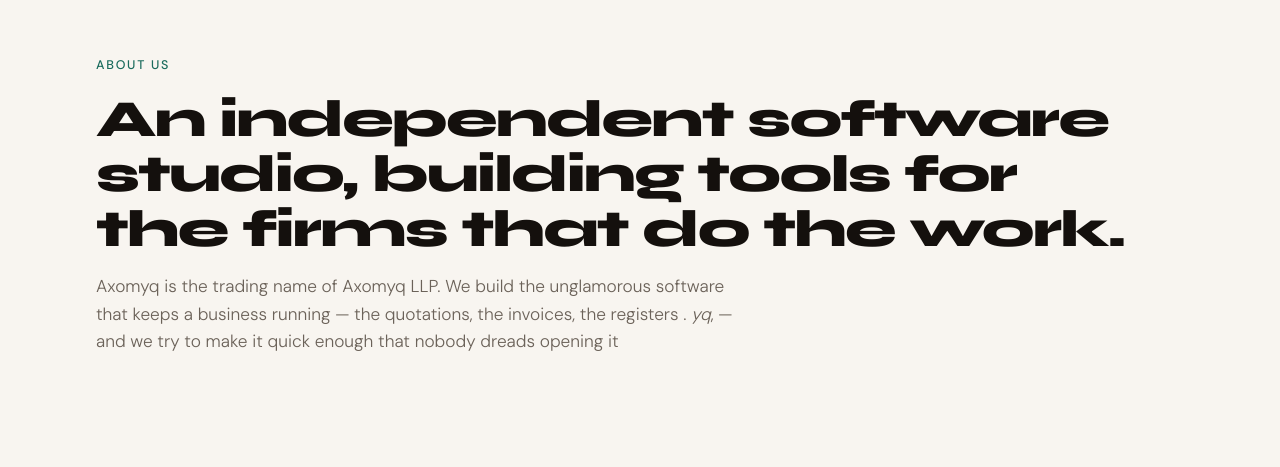
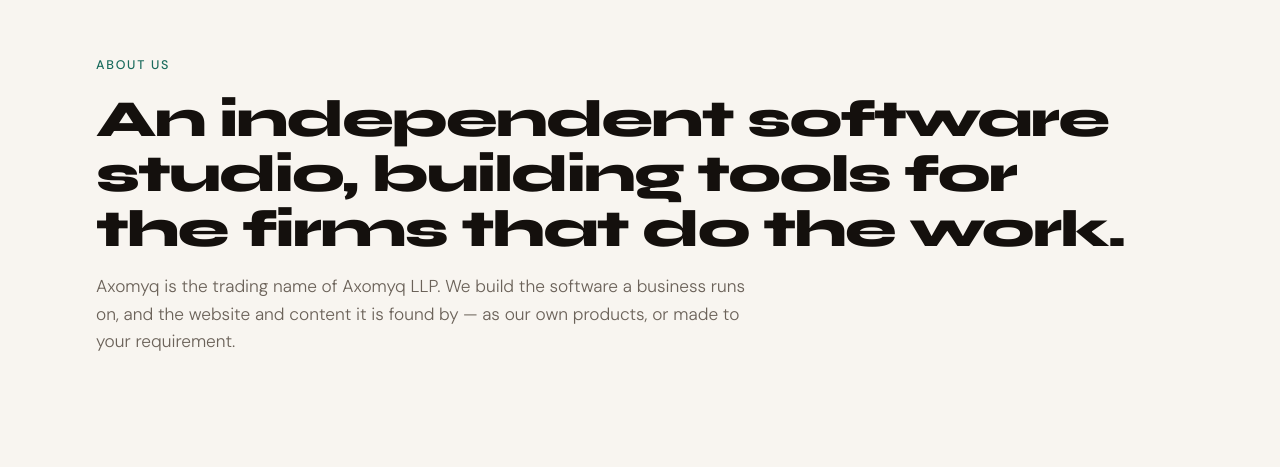
Before and after one commit to axomyq/axomyq-website, a plain HTML site: page about.html in a window 1280 px wide. Shown: the part 94-561 px from the top of the page. Drawn offline with Linux system fonts and the light colour scheme.

Commit message:
Revise About Us section for clarity and focus

```diff
--- a/about.html
+++ b/about.html
@@ -44,7 +44,7 @@
 <section class="page-head"><div class="shell">
   <span class="eyebrow rise">About us</span>
   <h1 class="title rise rise-2">An independent software studio, building tools for the firms that do the work.</h1>
-  <p class="lede rise rise-3">Axomyq is the trading name of Axomyq LLP. We build the unglamorous software that keeps a business running — the quotations, the invoices, the registers . <em>yq</em>, — and we try to make it quick enough that nobody dreads opening it</p>
+<p class="lede rise rise-3">Axomyq is the trading name of Axomyq LLP. We build the software a business runs on, and the website and content it is found by — as our own products, or made to your requirement.</p>
 </div></section>
 <section class="band"><div class="shell">
   <div class="band-head reveal"><span class="eyebrow">The studio</span><h2 class="title">Small, local, and accountable.</h2></div>
```
